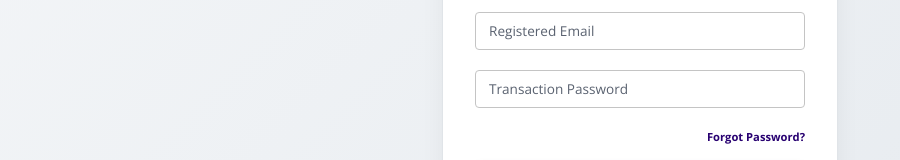
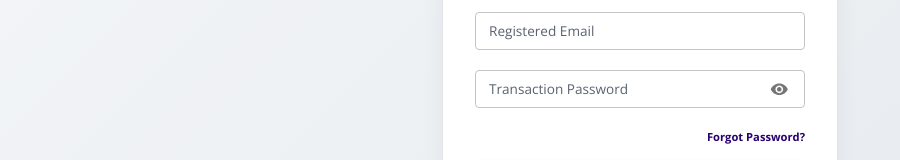
Before and after one commit to Tuwel006/karmick_bank_frontend, a Next.js app: page /auth/login in a window 1280 px wide. Shown: the part 312-472 px from the top of the page, without its empty margins (0-900 px from the left). Built offline with nearby package versions, Linux system fonts and the light colour scheme; no server answers.

Commit message:
hero image added

```diff
--- a/app/auth/login/page.tsx
+++ b/app/auth/login/page.tsx
@@ -1,7 +1,7 @@
 'use client';
 
-import { Box, TextField, Button, Typography, Paper, Container, Stack } from '@mui/material';
-import { AccountBalance, Security } from '@mui/icons-material';
+import { Box, TextField, Button, Typography, Paper, Container, Stack, InputAdornment, IconButton } from '@mui/material';
+import { AccountBalance, Security, Visibility, VisibilityOff } from '@mui/icons-material';
 import { useFormik } from 'formik';
 import { useRouter } from 'next/navigation';
 import * as Yup from 'yup';
@@ -18,6 +18,7 @@ const validationSchema = Yup.object({
 export default function LoginPage() {
   const router = useRouter();
   const [isLoading, setIsLoading] = useState(true);
+  const [showPassword, setShowPassword] = useState(false);
 
   useEffect(() => {
     const token = localStorage.getItem('token');
@@ -147,13 +148,27 @@ export default function LoginPage() {
                 fullWidth
                 name="password"
                 label="Transaction Password"
-                type="password"
+                type={showPassword ? 'text' : 'password'}
                 size="small"
                 value={formik.values.password}
                 onChange={formik.handleChange}
                 onBlur={formik.handleBlur}
                 error={formik.touched.password && Boolean(formik.errors.password)}
                 helperText={formik.touched.password && formik.errors.password}
+                InputProps={{
+                  endAdornment: (
+                    <InputAdornment position="end">
+                      <IconButton
+                        aria-label="toggle password visibility"
+                        onClick={() => setShowPassword(!showPassword)}
+                        edge="end"
+                        size="small"
+                      >
+                        {showPassword ? <VisibilityOff fontSize="small" /> : <Visibility fontSize="small" />}
+                      </IconButton>
+                    </InputAdornment>
+                  ),
+                }}
               />
 
               <Box sx={{ display: 'flex', justifyContent: 'flex-end' }}>
--- a/app/page.tsx
+++ b/app/page.tsx
@@ -107,8 +107,8 @@ export default function LandingPage() {
                 aspectRatio: '1/1'
               }}>
                 <Image
-                  src="/banking_hero_banner_1769768195406.png"
-                  alt="banking hero"
+                  src="/hero_banking.png"
+                  alt="Premium Banking"
                   fill
                   style={{ objectFit: 'cover' }}
                 />
```
Also changed, not shown: public/hero_banking.png (added).
